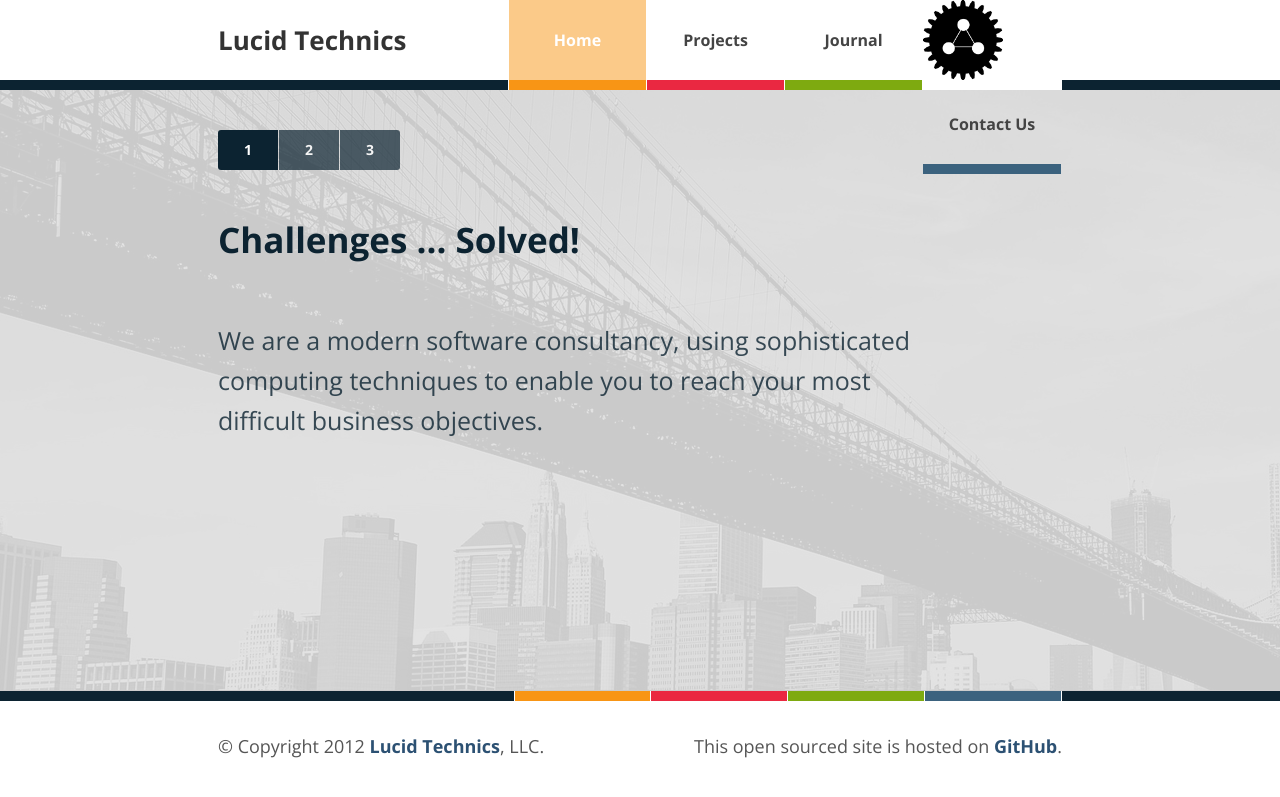
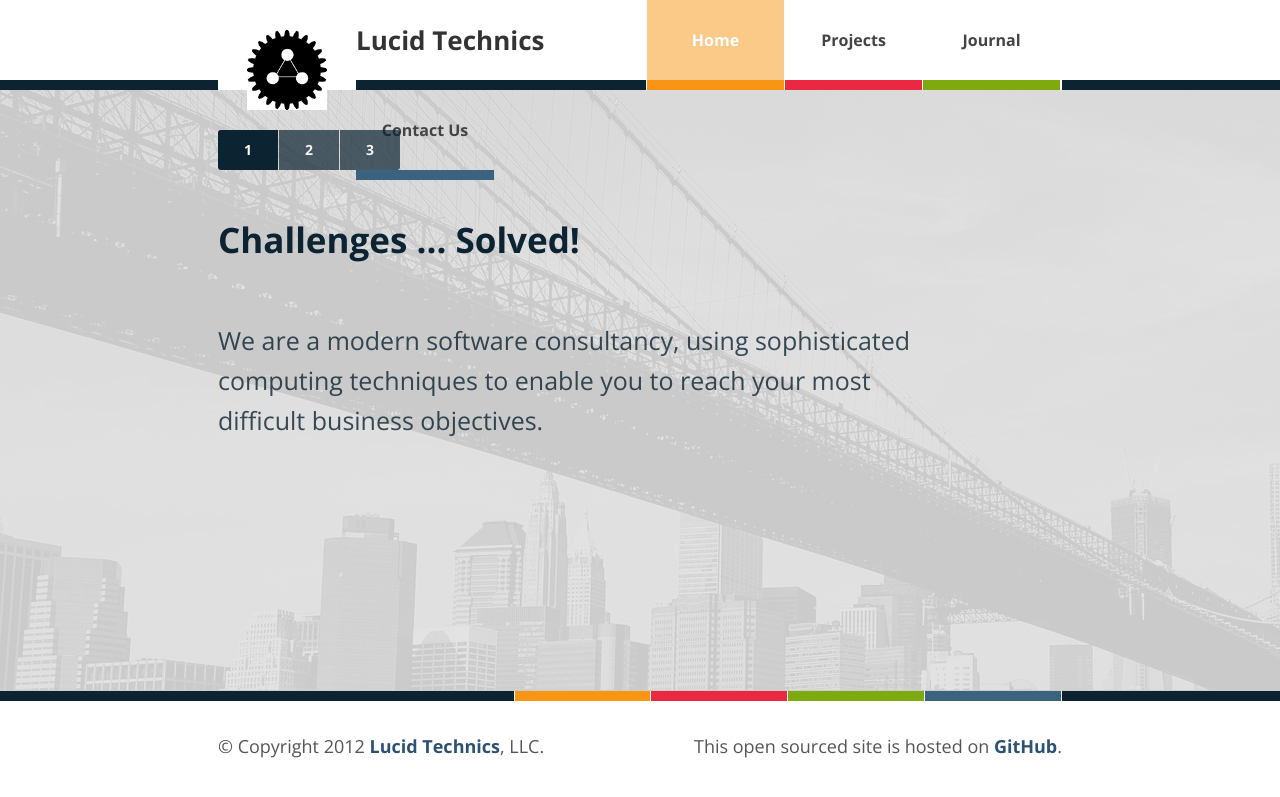
Before and after one commit to LucidTechnics/lucidtechnics.github.com, a Jekyll site: the page built from index.html, in a window 1280 px wide. Shown: the top 797 px of the page. Built offline with Jekyll 4.4.1, drawn with Linux system fonts in a browser that asks for light colours; nearby versions of some CDN libraries.

Commit message:
Updated _includes/menu.html

```diff
--- a/_includes/menu.html
+++ b/_includes/menu.html
@@ -1,9 +1,8 @@
 <div id="menu">
   <div class="inner">
 
+    <a href="/"><img id="lucidtechnicslogo" src="images/lucidtechnicslogo.png" title="Lucid Technics" alt="Lucid Technics" height="80" width="80"/></a>
     <a class="title" href="/{{site.baseurl}}" class="title">Lucid Technics</a>
-        <img src="images/lucidtechnicslogo.png" height="80" width="80"/>
-
     <a class="home{% if page.url == '/' %} active{% endif %}" href="/">Home</a>
     <a class="projects{% if page.url contains '/projects/' %} active{% endif %}" href="/projects/">Projects</a>
     <a class="articles{% if page.url contains '/articles/' %} active{% endif %}" href="/articles/">Journal</a>
```
